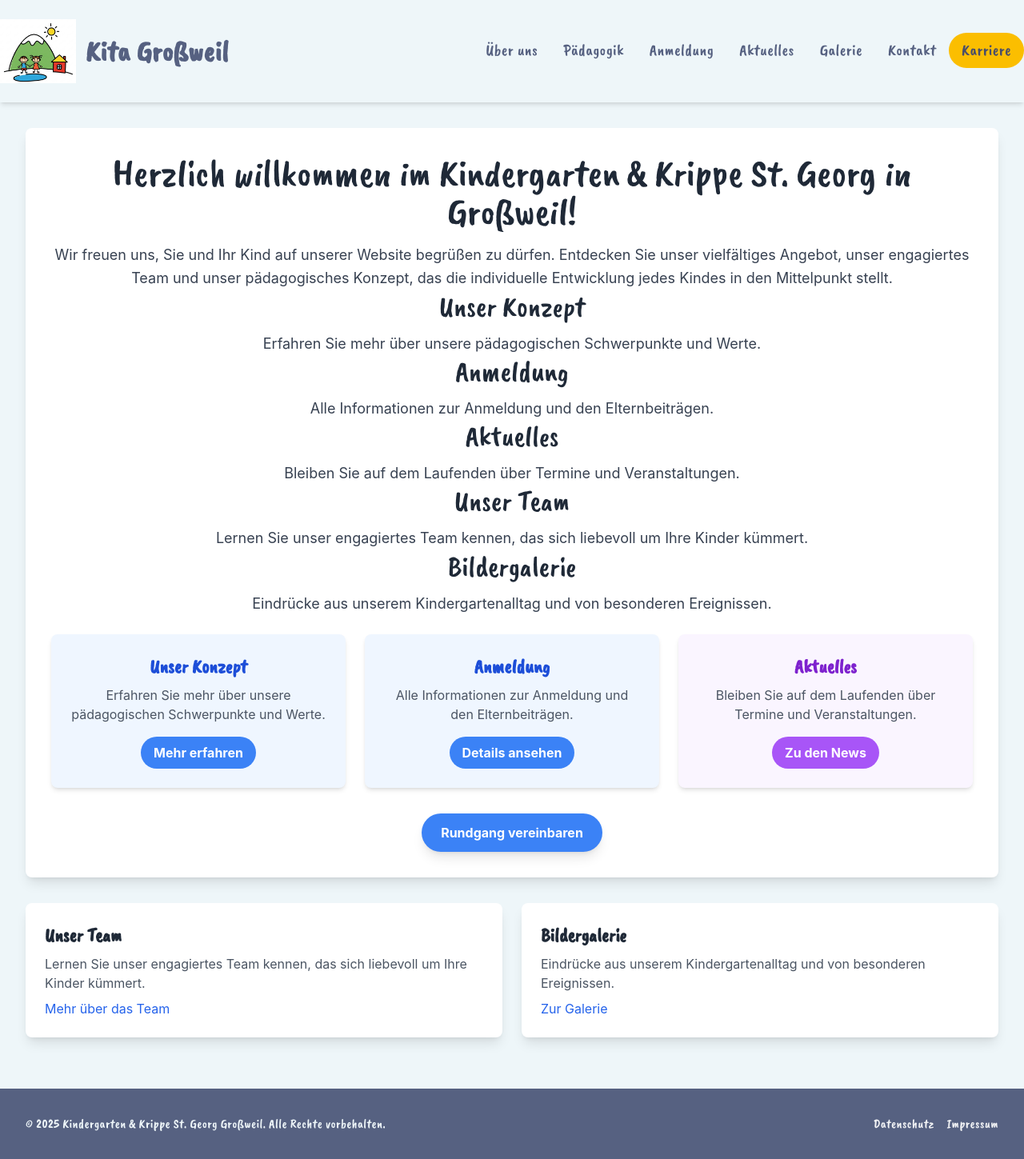
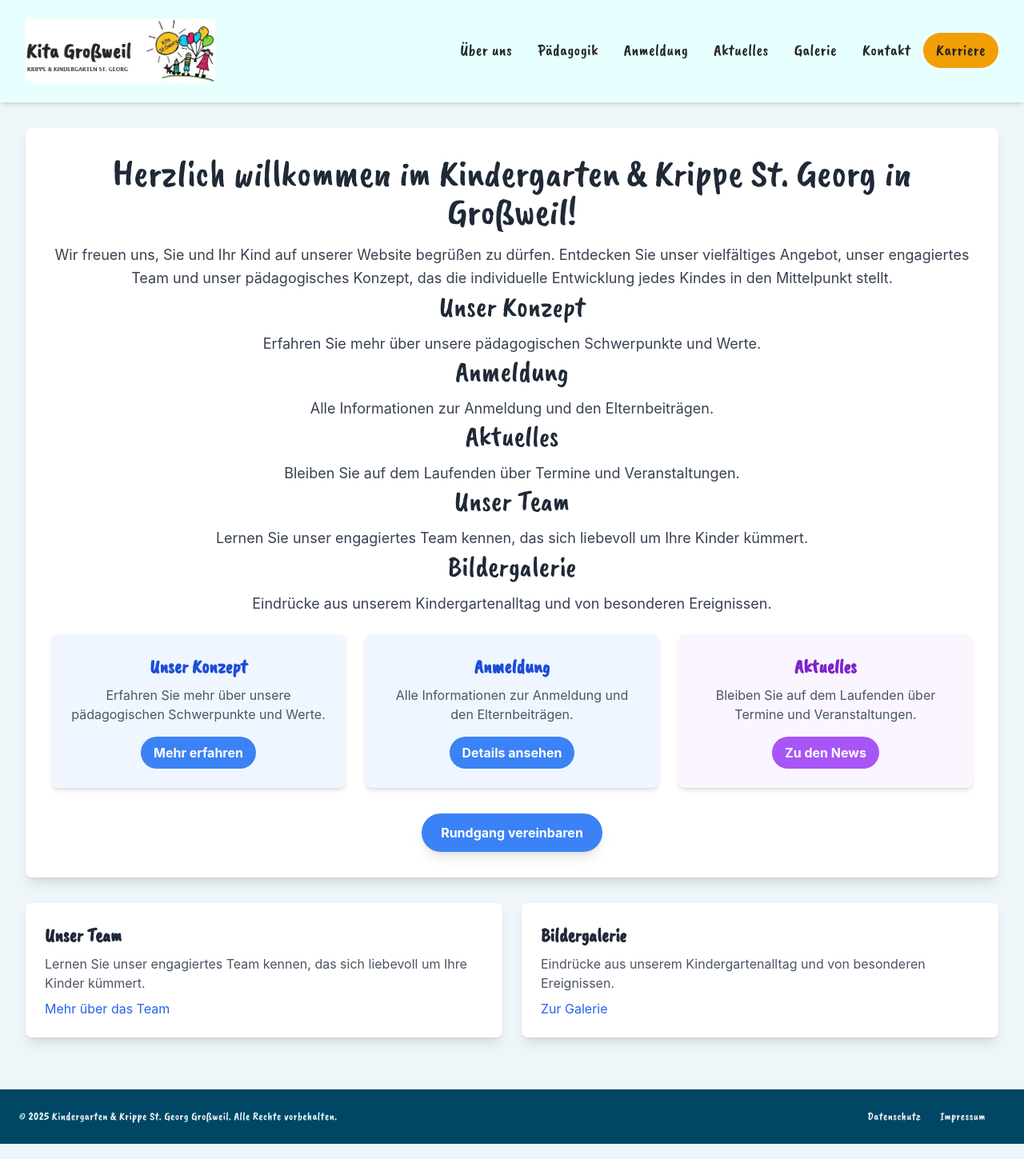
Before and after one commit to fraenzee/kita-grossweil, an Astro site: page / in a window 1280 px wide. Shown: the whole page at 80% size. Built offline with nearby package versions, Linux system fonts and the light colour scheme; Astro itself is replaced by a stand-in of ours.

Commit message:
Füge neue Logos hinzu und aktualisiere das Footer- und Header-Design mit neuen Farben und Layouts

```diff
--- a/src/components/Footer.astro
+++ b/src/components/Footer.astro
@@ -1,13 +1,14 @@
     ---
     ---
     <!-- Footer -->
-    <footer class="bg-darkblue text-lightblue py-8">
-        <div class="max-w-7xl mx-auto px-4 sm:px-6 lg:px-8 flex flex-row md:flex-row justify-between items-center space-y-4 md:space-y-0">
-            <p>&copy; 2025 Kindergarten & Krippe St. Georg Großweil. Alle Rechte vorbehalten.</p>
+    <footer class="p-4 bg-adobedarkblue text-adobelightblue border-t border-gray-200 shadow-sm md:flex md:items-center md:justify-between md:p-6">
+        <span class="text-sm text-adobelightblue-500 sm:text-center">&copy; 2025 <a href="https://kita-grossweil.netlify.app/">Kindergarten & Krippe St. Georg Großweil</a>. Alle Rechte vorbehalten.
+        </span>
+        <div class="max-w-7xl mx-auto px-4 sm:px-6 lg:px-8 flex flex-row md:flex-row justify-between items-center space-y-4 md:space-y-0"></div>
             <nav class="flex flex-row space-x-4">
-                <ul class="flex flex-row space-x-4">
-                    <li><a href="/datenschutz/">Datenschutz</a></li>
-                    <li><a href="/impressum/">Impressum</a></li>
+                <ul class="flex flex-wrap items-center mt-3 text-sm font-medium text-adobelightblue-500 sm:mt-0">
+                    <li><a href="/datenschutz/" class="me-4 md:me-6">Datenschutz</a></li>
+                    <li><a href="/impressum/" class="me-4 md:me-6">Impressum</a></li>
                 </ul>
             </nav>
         </div>
--- a/src/components/Header.astro
+++ b/src/components/Header.astro
@@ -3,37 +3,37 @@
 // Clientseitiger JavaScript-Code für DOM-Manipulation sollte in <script>-Tags platziert werden.
 ---
 <!-- Header mit dynamischer Höhe und "sticky" Position -->
-<header id="main-header" class="bg-lightblue text-darkblue shadow-md sticky top-0 z-50 transition-all duration-300">
+<header id="main-header" class="bg-adobelightblue text-adobeblack shadow-md sticky top-0 z-50 transition-all duration-300  px-6 sm:px-4 md:px-6 lg:px-8">
   <div class="container mx-auto flex justify-between items-center transition-all duration-300">
     <!-- Logo -->
     <a href="/" class="flex items-center space-x-3">
-      <img src="/kita-grossweil-logo-kinderzeichnung-cropped.jpg" alt="Kita Großweil" class="h-20 w-auto" />
-      <span class="font-bold text-4xl">Kita Großweil</span>
+      <!--<span class="font-bold text-4xl">Kita Großweil</span>-->
+      <img src="/kita-grossweil-logo-mit-text.jpg" alt="Kita Großweil" class="h-20 w-auto" />
     </a>
 
     <!-- Desktop-Menü (auf mobilen Geräten versteckt) -->
     <nav class="hidden lg:flex items-center text-xl">
       <ul class="flex">
         <li>
-          <a href="/ueber-uns/" class="flex px-4 py-2 border-b-2 border-transparent hover:border-darkblue transition-colors">Über uns</a>
+          <a href="/ueber-uns/" class="flex px-4 py-2 border-b-2 border-transparent hover:border-adobeblack transition-colors">Über uns</a>
         </li>
         <li>
-          <a href="/paedagogik/" class="flex px-4 py-2 border-b-2 border-transparent hover:border-darkblue transition-colors">Pädagogik</a>
+          <a href="/paedagogik/" class="flex px-4 py-2 border-b-2 border-transparent hover:border-adobeblack transition-colors">Pädagogik</a>
         </li>
         <li>
-          <a href="/anmeldung-kosten/" class="flex px-4 py-2 border-b-2 border-transparent hover:border-darkviolet transition-colors">Anmeldung</a>
+          <a href="/anmeldung-kosten/" class="flex px-4 py-2 border-b-2 border-transparent hover:border-adobeblack transition-colors">Anmeldung</a>
         </li>
         <li>
-          <a href="/aktuelles/" class="flex px-4 py-2 border-b-2 border-transparent hover:border-darkviolet transition-colors">Aktuelles</a>
+          <a href="/aktuelles/" class="flex px-4 py-2 border-b-2 border-transparent hover:border-adobeblack transition-colors">Aktuelles</a>
         </li>
         <li>
-          <a href="/galerie/" class="flex px-4 py-2 border-b-2 border-transparent hover:border-darkviolet transition-colors">Galerie</a>
+          <a href="/galerie/" class="flex px-4 py-2 border-b-2 border-transparent hover:border-adobeblack transition-colors">Galerie</a>
         </li>
         <li>
-          <a href="/kontakt/" class="flex px-4 py-2 border-b-2 border-transparent hover:border-darkviolet transition-colors">Kontakt</a>
+          <a href="/kontakt/" class="flex px-4 py-2 border-b-2 border-transparent hover:border-adobeblack transition-colors">Kontakt</a>
         </li>
         <li>
-          <a href="/stellenanzeigen/" class="flex items-center justify-center px-4 py-2 rounded-full bg-sunyellow text-darkviolet hover:bg-darkviolet hover:text-lightblue transition-colors">
+          <a href="/stellenanzeigen/" class="flex items-center justify-center px-4 py-2 rounded-full bg-adobeyellow text-adobeblack hover:bg-adobeblack hover:text-adobelightblue transition-colors">
             Karriere
           </a>
         </li>
@@ -41,7 +41,7 @@
     </nav>
 
     <!-- Burger-Menü-Schalter (auf mobilen Geräten sichtbar) -->
-    <button class="lg:hidden focus:outline-none relative h-8 w-8 text-darkgray" aria-controls="mobile-menu" aria-expanded="false" id="menu-btn">
+    <button class="lg:hidden focus:outline-none relative h-8 w-8 text-adobeblack" aria-controls="mobile-menu" aria-expanded="false" id="menu-btn">
         <!-- Burger Icon -->
         <svg id="burger-icon" xmlns="http://www.w3.org/2000/svg" class="h-full w-full absolute top-0 left-0 transition-opacity duration-300" fill="none" viewBox="0 0 24 24" stroke="currentColor" stroke-width="2">
             <path stroke-linecap="round" stroke-linejoin="round" d="M4 6h16M4 12h16M4 18h16" />
@@ -56,13 +56,13 @@
 
 <!-- Mobiles Menü (standardmäßig versteckt) -->
 <nav id="mobile-menu" class="mobile-menu lg:hidden flex flex-col items-center justify-center">
-  <ul class="space-y-6 text-center text-2xl text-darkgray">
-    <li><a href="/ueber-uns/" class="hover:underline hover:text-hotpink transition-colors">Über uns</a></li>
-    <li><a href="/paedagogik/" class="hover:underline hover:text-hotpink transition-colors">Pädagogik</a></li>
-    <li><a href="/anmeldung-kosten/" class="hover:underline hover:text-hotpink transition-colors">Anmeldung</a></li>
-    <li><a href="/aktuelles/" class="hover:underline hover:text-hotpink transition-colors">Aktuelles</a></li>
-    <li><a href="/galerie/" class="hover:underline hover:text-hotpink transition-colors">Galerie</a></li>
-    <li><a href="/kontakt/" class="hover:underline hover:text-hotpink transition-colors">Kontakt</a></li>
-    <li><a href="/stellenanzeigen/" class="bg-sunyellow px-4 py-2 rounded-full hover:bg-hotpink hover:text-white transition mt-4 inline-block">Karriere</a></li>
+  <ul class="space-y-6 text-center text-2xl text-adobeblack">
+    <li><a href="/ueber-uns/" class="hover:underline hover:text-adobepink transition-colors">Über uns</a></li>
+    <li><a href="/paedagogik/" class="hover:underline hover:text-adobepink transition-colors">Pädagogik</a></li>
+    <li><a href="/anmeldung-kosten/" class="hover:underline hover:text-adobepink transition-colors">Anmeldung</a></li>
+    <li><a href="/aktuelles/" class="hover:underline hover:text-adobepink transition-colors">Aktuelles</a></li>
+    <li><a href="/galerie/" class="hover:underline hover:text-adobepink transition-colors">Galerie</a></li>
+    <li><a href="/kontakt/" class="hover:underline hover:text-adobepink transition-colors">Kontakt</a></li>
+    <li><a href="/stellenanzeigen/" class="bg-adobeyellow px-4 py-2 rounded-full hover:bg-adobepink hover:text-adobewhite transition mt-4 inline-block">Karriere</a></li>
   </ul>
 </nav>
--- a/src/styles/global.css
+++ b/src/styles/global.css
@@ -40,7 +40,7 @@ footer {
 }
 
 footer a {
-  @apply text-gray-100 hover:brightness-125 hover:text-yellow transition-colors;  /* hover:text-opacity-50 */
+  @apply text-gray-100 hover:brightness-125 hover:underline hover:text-adobelightyellow transition-colors;  /* hover:text-opacity-50 */
 }
 
 .burger-menu-toggle {
@@ -66,7 +66,7 @@ footer a {
 .burger-menu-toggle span {
       width: 100%;
       height: 3px;
-      background: #333; /* Entspricht darkgray */
+      background: #262626; /* entspricht adobeblack #333; Entspricht darkgray */
       border-radius: 10px;
       transition: all 0.3s ease-in-out;
       transform-origin: center;
--- a/tailwind.config.mjs
+++ b/tailwind.config.mjs
@@ -21,7 +21,18 @@ export default {
         lightpink: "#f9afaf",
         darkviolet: "#4a4e69",
 
-        yellow: "#ffe494ff"
+        yellow: "#ffe494ff",
+
+        adobepink: "#F20574",
+        adobeyellow: "#F29F05",
+        adobelightyellow: "#fef6b3ff",
+        adobegreen: "#0BD904",
+        adobeblue: "#05C7F2",
+        adobedarkblue: "#004766",
+        adobelightblue: "#E8FFFF",
+        adobeblack: "#262626",
+        adobedarkerblack: "#121212",
+        adobewhite: "#F2F2F2"
       }
     },
   },
```
Also changed, not shown: public/kita-grossweil-logo-gross.jpg (added), public/kita-grossweil-logo-mit-text.jpg (added).
